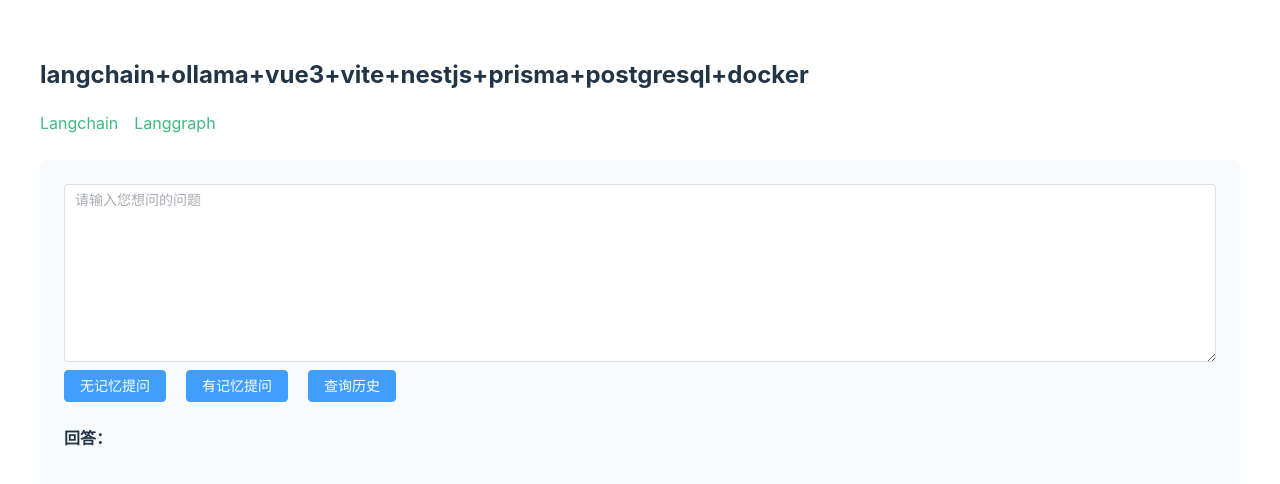
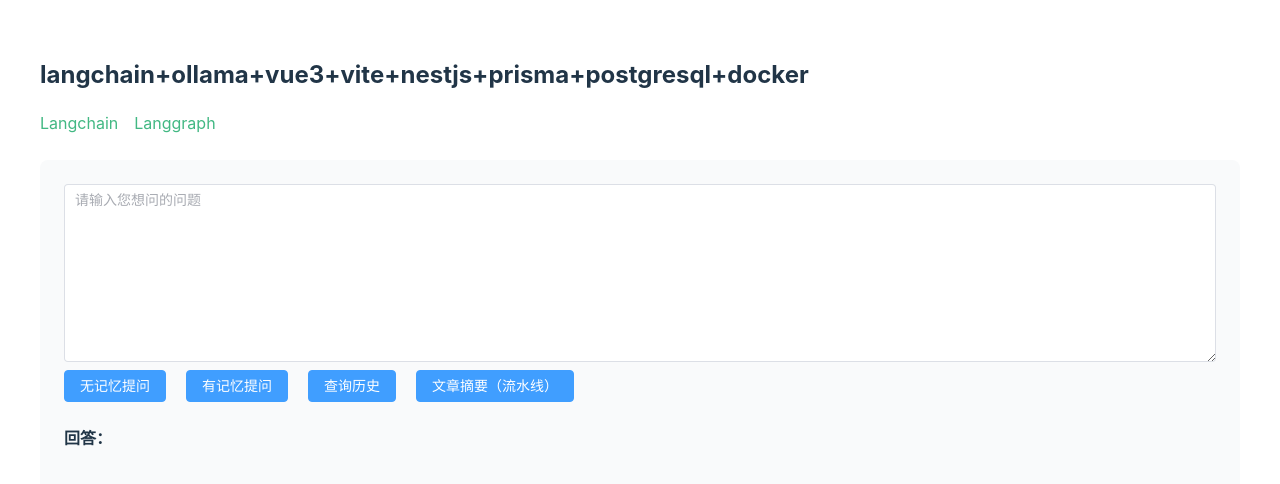
Before and after one commit to yy1129273677/vue, a Vue app: page /langgraph in a window 1280 px wide. Shown: the top 484 px of the page. Built offline with nearby package versions, Linux system fonts and the light colour scheme.

Commit message:
feat(langgraph): add article summary pipeline function
add new button and implementation for article summary processing

```diff
--- a/src/views/langgraph.vue
+++ b/src/views/langgraph.vue
@@ -2,9 +2,10 @@
   <div class="hello langgraph">
     <div class="section-container section4">
       <el-input class="textarea" type="textarea" v-model="message" :rows="8" @keyup.enter="sendChatBasic" placeholder="请输入您想问的问题" />
-      <el-button class="send-button" size="medium" type="primary" @click="sendChatBasic">无记忆提问</el-button>
-      <el-button class="send-button" size="medium" type="primary" @click="sendMemoryChatMemory">有记忆提问</el-button>
-      <el-button class="send-button" size="medium" type="primary" @click="queryHistory">查询历史</el-button>
+      <el-button class="send-button" type="primary" @click="sendChatBasic">无记忆提问</el-button>
+      <el-button class="send-button" type="primary" @click="sendMemoryChatMemory">有记忆提问</el-button>
+      <el-button class="send-button" type="primary" @click="queryHistory">查询历史</el-button>
+      <el-button class="send-button" type="primary" @click="articleSummaryProcess">文章摘要（流水线）</el-button>
       <div class="response-title">回答：</div>
       <div class="response-message" v-if="responseMessage">
         <div v-if="responseMessage.usage">您的token消耗：{{ responseMessage.usage }}</div>
@@ -122,6 +123,40 @@
     historyMessage.value = res.data.result;
   } catch (error) {
     console.error('查询历史失败:', error);
+  }
+};
+
+const articleSummaryProcess = async (): Promise<void> => {
+  //   responseMessage.value = { answer: '' };
+  //   const { promise } = streamResponse(
+  //     `${axios.defaults.baseURL}/langgraph/article`,
+  //     { article: message.value },
+  //     {
+  //       onMessage: (chunk: any) => {
+  //         if (chunk.type === 'summary') {
+  //           responseMessage.value.answer += chunk.text;
+  //         }
+  //       },
+  //       onError: (error) => {
+  //         console.error('流式提问失败:', error);
+  //         responseMessage.value.answer = '提问失败，请检查模型服务是否正常';
+  //       },
+  //     },
+  //   );
+
+  //   try {
+  //     await promise;
+  //   } finally {
+  //     scrollToBottom();
+  //   }
+  responseMessage.value = { answer: '' };
+  try {
+    const res = await axios.post(`${axios.defaults.baseURL}/langgraph/article`, {
+      article: message.value,
+    });
+    responseMessage.value.answer = res.data.summary;
+  } catch (error) {
+    console.error('文章摘要处理失败:', error);
   }
 };
 </script>
```
